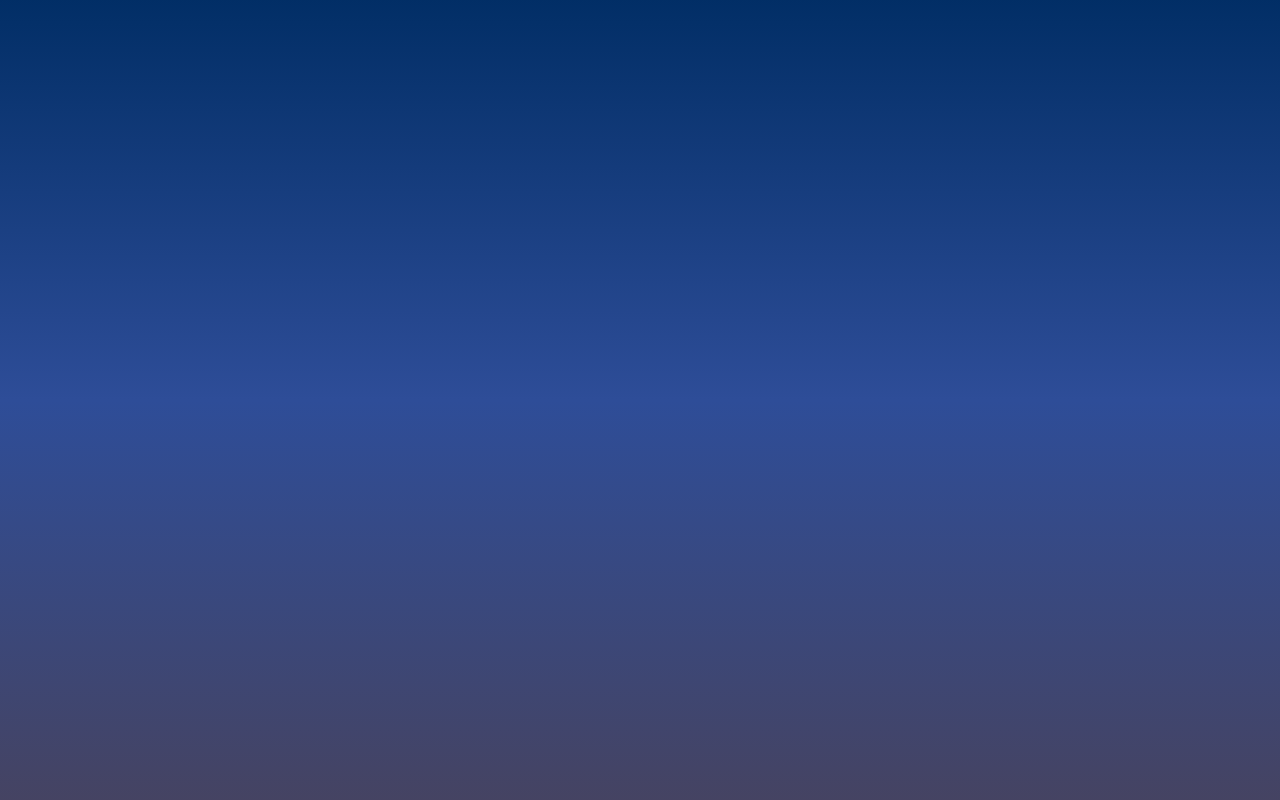
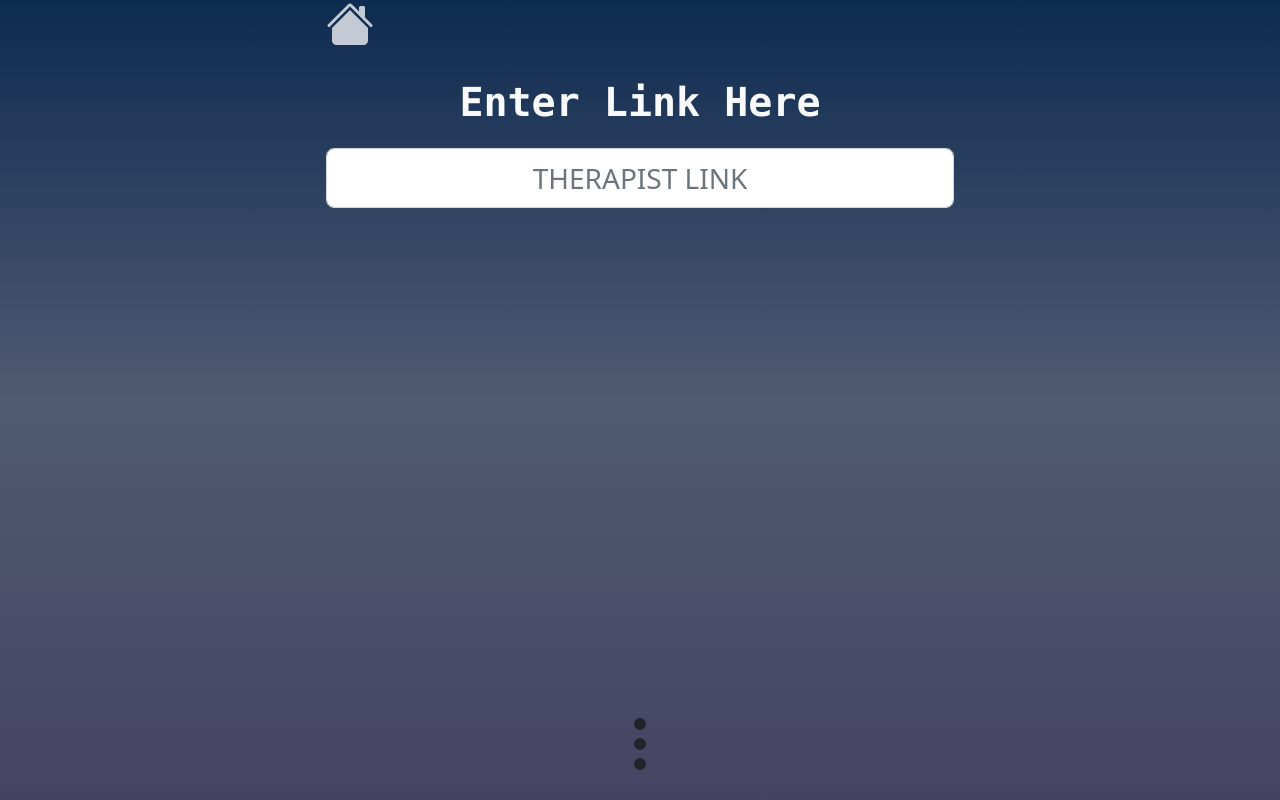
Before and after one commit to xjusko/speech_therpist_patient_app, a React (Vite) app: page /findtherapist in a window 1280 px wide. Before the commit this address had no page. Built offline with nearby package versions, Linux system fonts and the light colour scheme.

Commit message:
working versions, trying animations next

```diff
--- a/index.html
+++ b/index.html
@@ -12,8 +12,8 @@
         linear-gradient(
           to top,
           rgba(198, 197, 219, 0.342) 0%,
-          rgba(46, 77, 152, 1) 50%,
-          rgba(0, 153, 255, 0.3) 100%
+          rgb(80, 90, 114) 50%,
+          rgba(24, 82, 121, 0.521) 100%
         );
       background-attachment: fixed;
     "
--- a/src/App.tsx
+++ b/src/App.tsx
@@ -4,14 +4,16 @@ import Register from "./pages/Register";
 import { Routes, Route } from "react-router-dom";
 import Menu from "./pages/Menu";
 import Login from "./pages/Login";
+import FindTherapist from "./pages/FindTherapist";
 
 function App() {
   return (
-    <Container style={{ maxWidth: "600px", height: "100vh" }}>
+    <Container style={{ maxWidth: "700px" }}>
       <Routes>
         <Route path="/" element={<Menu />} />
         <Route path="/register" element={<Register />} />
         <Route path="/login" element={<Login />} />
+        <Route path="/findtherapist" element={<FindTherapist />} />
       </Routes>
     </Container>
   );
--- /dev/null
+++ b/src/pages/FindTherapist.tsx
@@ -0,0 +1,77 @@
+import React, { useState } from "react";
+import { Form, Nav, NavLink, Offcanvas, Stack } from "react-bootstrap";
+
+function FindTherapist() {
+  const [show, setShow] = useState(false);
+
+  const handleClose = () => setShow(false);
+  const handleShow = () => setShow(true);
+  return (
+    <div
+      className="d-flex flex-column vh-100 justify-content-center mx-4"
+      onScroll={handleShow}
+    >
+      <Nav.Link href="/" as={NavLink}>
+        <svg
+          style={{ width: "3rem", height: "3rem", opacity: "75%" }}
+          xmlns="http://www.w3.org/2000/svg"
+          width="16"
+          height="16"
+          fill="white"
+          viewBox="0 0 16 16"
+        >
+          <path
+            fill-rule="evenodd"
+            d="m8 3.293 6 6V13.5a1.5 1.5 0 0 1-1.5 1.5h-9A1.5 1.5 0 0 1 2 13.5V9.293l6-6zm5-.793V6l-2-2V2.5a.5.5 0 0 1 .5-.5h1a.5.5 0 0 1 .5.5z"
+          />
+          <path
+            fill-rule="evenodd"
+            d="M7.293 1.5a1 1 0 0 1 1.414 0l6.647 6.646a.5.5 0 0 1-.708.708L8 2.207 1.354 8.854a.5.5 0 1 1-.708-.708L7.293 1.5z"
+          />
+        </svg>
+      </Nav.Link>
+      <Stack className="d-flex align-items-center my-4">
+        <div className="fs-1 text-center text-light fw-bold font-monospace mb-3">
+          Enter Link Here
+        </div>
+        <Form.Control
+          className="text-center fs-3 text-uppercase mb-auto"
+          size="lg"
+          type="input"
+          placeholder="Therapist Link"
+          name="link"
+        />
+        <svg
+          style={{ height: "4rem", width: "4rem" }}
+          xmlns="http://www.w3.org/2000/svg"
+          width="16"
+          height="16"
+          fill="currentColor"
+          viewBox="0 0 16 16"
+          onClick={handleShow}
+        >
+          <path d="M9.5 13a1.5 1.5 0 1 1-3 0 1.5 1.5 0 0 1 3 0zm0-5a1.5 1.5 0 1 1-3 0 1.5 1.5 0 0 1 3 0zm0-5a1.5 1.5 0 1 1-3 0 1.5 1.5 0 0 1 3 0z" />
+        </svg>
+        <Offcanvas
+          show={show}
+          onHide={handleClose}
+          placement="bottom"
+          style={{ height: "70vh", background: "none", border: "none" }}
+          className="text-light fs-2"
+        >
+          <Offcanvas.Header closeButton>
+            <Offcanvas.Title className="fs-1 font-monospace">
+              Therapists
+            </Offcanvas.Title>
+          </Offcanvas.Header>
+          <Offcanvas.Body>
+            Some text as placeholder. In real life you can have the elements you
+            have chosen. Like, text, images, lists, etc.
+          </Offcanvas.Body>
+        </Offcanvas>
+      </Stack>
+    </div>
+  );
+}
+
+export default FindTherapist;
--- a/src/pages/Login.tsx
+++ b/src/pages/Login.tsx
@@ -37,10 +37,7 @@ function Login() {
       >
         {({ handleSubmit, handleChange, values, errors, touched }) => (
           <Form noValidate onSubmit={handleSubmit}>
-            <Stack
-              className="gap-3"
-              style={{ width: "75vw", maxWidth: "600px" }}
-            >
+            <Stack className="gap-3 mx-4">
               <FloatingLabel controlId="floatingEmail" label="Email">
                 <Form.Control
                   size="lg"
@@ -80,7 +77,11 @@ function Login() {
               </Button>
               <div className="d-flex m-auto gap-2 text-light">
                 Don't have an account?
-                <Nav.Link href="/register" as={NavLink} className="fw-bold">
+                <Nav.Link
+                  href="/register"
+                  as={NavLink}
+                  className="fw-bold text-decoration-underline"
+                >
                   Sign In
                 </Nav.Link>
               </div>
--- a/src/pages/Menu.tsx
+++ b/src/pages/Menu.tsx
@@ -1,33 +1,32 @@
 import React from "react";
-import { Button, Col, Container, Row } from "react-bootstrap";
+import { Button, Col, Nav, NavLink, Row } from "react-bootstrap";
 
 function Menu() {
-  const hrStyle = { width: "10rem", opacity: "50%" };
-  const vrStyle = { height: "10rem", opacity: "50%" };
   const mainButtonStyle = {
     height: "10rem",
     width: "10rem",
     border: "none",
     borderRadius: "2rem",
   };
+  const imageStyle = { height: "8rem", width: "8rem" };
   return (
-    <>
+    <div className="d-flex flex-column vh-100 justify-content-center">
       <Row>
-        <Col className="d-flex flex-column justify-content-between mt-5 align-items-center text-light">
+        <Col className="d-flex flex-column mt-5 align-items-center text-light">
           <div
             className="fw-bold font-monospace text-uppercase"
-            style={{ fontSize: "40px" }}
+            style={{ fontSize: "50px" }}
           >
             Welcome
           </div>
           <div className="fs-1">To Speech Therapist</div>
         </Col>
       </Row>
-      <Row>
-        <Col className="d-flex gap-2 justify-content-center align-items-center mt-5">
+      <Row xs={2} md={4} className="g-2 mt-5 text-center">
+        <Col>
           <Button variant="outline-dark" style={mainButtonStyle}>
             <svg
-              style={{ height: "8rem", width: "8rem" }}
+              style={imageStyle}
               xmlns="http://www.w3.org/2000/svg"
               width="16"
               height="16"
@@ -35,16 +34,14 @@ function Menu() {
               viewBox="0 0 16 16"
             >
               <path d="M15.502 1.94a.5.5 0 0 1 0 .706L14.459 3.69l-2-2L13.502.646a.5.5 0 0 1 .707 0l1.293 1.293zm-1.75 2.456-2-2L4.939 9.21a.5.5 0 0 0-.121.196l-.805 2.414a.25.25 0 0 0 .316.316l2.414-.805a.5.5 0 0 0 .196-.12l6.813-6.814z" />
-              <path
-                fill-rule="evenodd"
-                d="M1 13.5A1.5 1.5 0 0 0 2.5 15h11a1.5 1.5 0 0 0 1.5-1.5v-6a.5.5 0 0 0-1 0v6a.5.5 0 0 1-.5.5h-11a.5.5 0 0 1-.5-.5v-11a.5.5 0 0 1 .5-.5H9a.5.5 0 0 0 0-1H2.5A1.5 1.5 0 0 0 1 2.5v11z"
-              />
+              <path d="M1 13.5A1.5 1.5 0 0 0 2.5 15h11a1.5 1.5 0 0 0 1.5-1.5v-6a.5.5 0 0 0-1 0v6a.5.5 0 0 1-.5.5h-11a.5.5 0 0 1-.5-.5v-11a.5.5 0 0 1 .5-.5H9a.5.5 0 0 0 0-1H2.5A1.5 1.5 0 0 0 1 2.5v11z" />
             </svg>
           </Button>
-          <div className="vr" style={vrStyle}></div>
+        </Col>
+        <Col>
           <Button variant="outline-dark" style={mainButtonStyle}>
             <svg
-              style={{ height: "8rem", width: "8rem" }}
+              style={imageStyle}
               xmlns="http://www.w3.org/2000/svg"
               width="16"
               height="16"
@@ -56,18 +53,10 @@ function Menu() {
             </svg>
           </Button>
         </Col>
-      </Row>
-      <Row>
-        <Col className="d-flex gap-4 justify-content-center align-items-center">
-          <hr style={hrStyle} />
-          <hr style={hrStyle} />
-        </Col>
-      </Row>
-      <Row>
-        <Col className="d-flex gap-2 justify-content-center align-items-center">
+        <Col>
           <Button variant="outline-dark" style={mainButtonStyle}>
             <svg
-              style={{ height: "8rem", width: "8rem" }}
+              style={imageStyle}
               xmlns="http://www.w3.org/2000/svg"
               width="16"
               height="16"
@@ -78,10 +67,11 @@ function Menu() {
               <path d="m8.93 6.588-2.29.287-.082.38.45.083c.294.07.352.176.288.469l-.738 3.468c-.194.897.105 1.319.808 1.319.545 0 1.178-.252 1.465-.598l.088-.416c-.2.176-.492.246-.686.246-.275 0-.375-.193-.304-.533L8.93 6.588zM9 4.5a1 1 0 1 1-2 0 1 1 0 0 1 2 0z" />
             </svg>
           </Button>
-          <div className="vr" style={vrStyle}></div>
+        </Col>
+        <Col>
           <Button variant="outline-dark" style={mainButtonStyle}>
             <svg
-              style={{ height: "8rem", width: "8rem" }}
+              style={imageStyle}
               xmlns="http://www.w3.org/2000/svg"
               width="16"
               height="16"
@@ -94,7 +84,19 @@ function Menu() {
           </Button>
         </Col>
       </Row>
-    </>
+      <Row className="mt-auto mb-3 text-light fs-2 text-center">
+        <Col>
+          <Nav.Link href="/login" as={NavLink}>
+            Log Out
+          </Nav.Link>
+        </Col>
+        <Col>
+          <Nav.Link href="/findtherapist" as={NavLink}>
+            Find Therapist
+          </Nav.Link>
+        </Col>
+      </Row>
+    </div>
   );
 }
 
--- a/src/pages/Register.tsx
+++ b/src/pages/Register.tsx
@@ -51,10 +51,7 @@ function Register() {
       >
         {({ handleSubmit, handleChange, values, errors, touched }) => (
           <Form noValidate onSubmit={handleSubmit}>
-            <Stack
-              className="gap-3"
-              style={{ width: "75vw", maxWidth: "500px" }}
-            >
+            <Stack className="gap-3 mx-4">
               <FloatingLabel controlId="floatingFullName" label="Full Name">
                 <Form.Control
                   size="lg"
@@ -127,7 +124,11 @@ function Register() {
               </Button>
               <div className="d-flex m-auto gap-2 text-light">
                 Already have an account?
-                <Nav.Link href="/login" as={NavLink} className="fw-bold">
+                <Nav.Link
+                  href="/login"
+                  as={NavLink}
+                  className="fw-bold text-decoration-underline"
+                >
                   Log In
                 </Nav.Link>
               </div>
```
